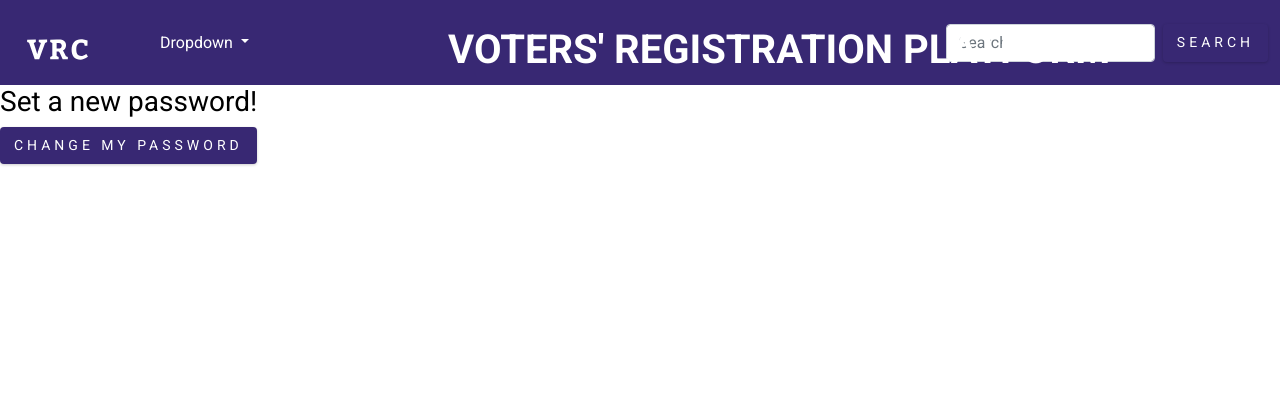
After one commit to jamesAlhassan/VotersRegister, a Django app: template templates/registration/password_reset_confirm.html in a window 1280 px wide. The commit adds this page. Shown: the top 420 px of the page. Run offline with Django 4.2, Linux system fonts and the light colour scheme; the template is opened without the code that fills it, so the values that code supplies are empty; some libraries are stand-ins or nearby versions.

Commit message:
Add set_new passwd

```diff
--- a/static/css/styles.css
+++ b/static/css/styles.css
@@ -263,5 +263,6 @@ hr {
 .reset-passwd {
   margin-bottom: 30rem;
 }
-.reset-passwd-done {
+.reset-confirm {
+  margin-bottom: 22rem;
 }
--- /dev/null
+++ b/templates/registration/password_reset_confirm.html
@@ -0,0 +1,8 @@
+{% extends "base.html" %} {% load crispy_forms_tags %} {% block title %}PASSWORD
+RESET CONFIRM{% endblock title %} {% block content %}
+<h3>Set a new password!</h3>
+<form method="POST" class="reset-confirm">
+  {% csrf_token %} {{ form|crispy }}
+  <input class="btn" type="submit" value="Change my password" />
+</form>
+{% endblock content %}
--- a/votersRegister/settings.py
+++ b/votersRegister/settings.py
@@ -133,3 +133,4 @@ LOGOUT_REDIRECT_URL = "hero"
 AUTH_USER_MODEL = "accounts.CustomUser"
 CRISPY_ALLOWED_TEMPLATE_PACKS = "bootstrap5"
 CRISPY_TEMPLATE_PACK = "bootstrap5"
+EMAIL_BACKEND = "django.core.mail.backends.console.EmailBackend"
```
